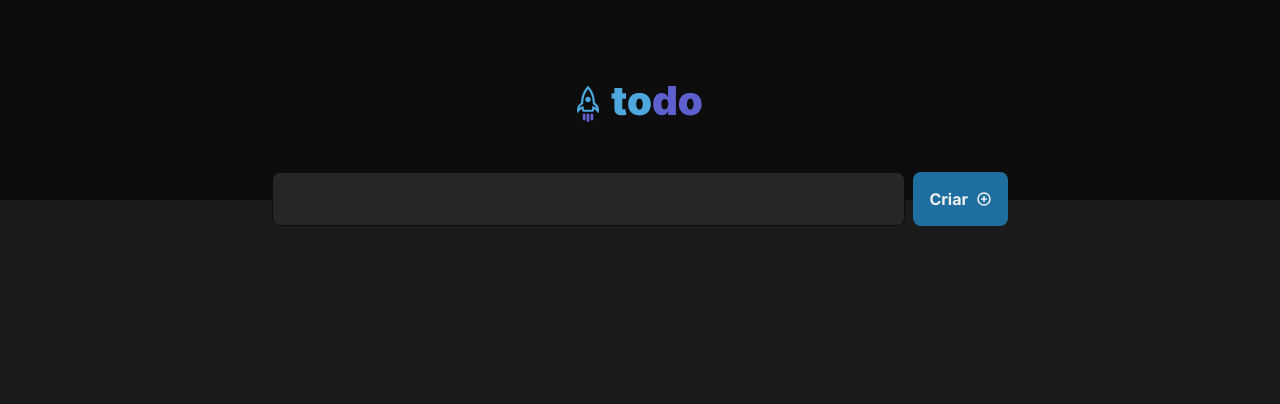
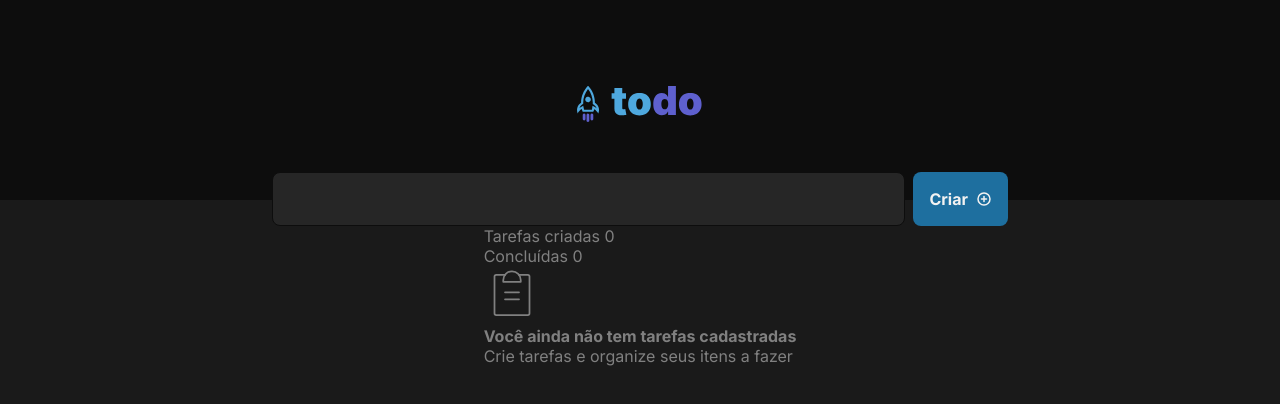
Before and after one commit to LMThomaz/to-do-list, a React (Vite) app: page / in a window 1280 px wide. Shown: the top 404 px of the page. Built offline with nearby package versions, Linux system fonts and the light colour scheme.

Commit message:
Content empty

```diff
--- a/src/pages/Home/index.tsx
+++ b/src/pages/Home/index.tsx
@@ -1,4 +1,4 @@
-import { PlusCircle } from 'phosphor-react';
+import { ClipboardText, PlusCircle } from 'phosphor-react';
 import { Header } from '../../components/Header';
 import { Input } from '../../components/Input';
 import styles from './styles.module.css';
@@ -11,10 +11,26 @@ export function Home() {
         <form>
           <Input />
           <button>
-            Criar{' '}
-            <PlusCircle size='1rem' weight='bold' className={styles.icon} />
+            Criar <PlusCircle size={16} weight='bold' className={styles.icon} />
           </button>
         </form>
+        <div className={styles.content}>
+          <header>
+            <p>
+              Tarefas criadas <span>0</span>
+            </p>
+            <p className={styles.taskFinished}>
+              Concluídas <span>0</span>
+            </p>
+          </header>
+          <div className={styles.emptyTaskWrapper}>
+            <ClipboardText size={56} weight='thin' />
+            <div>
+              <strong>Você ainda não tem tarefas cadastradas</strong>
+              <p>Crie tarefas e organize seus itens a fazer</p>
+            </div>
+          </div>
+        </div>
       </main>
     </div>
   );
```
